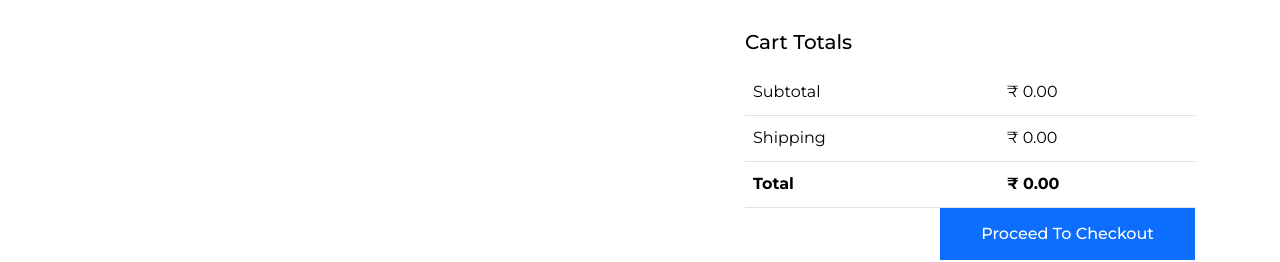
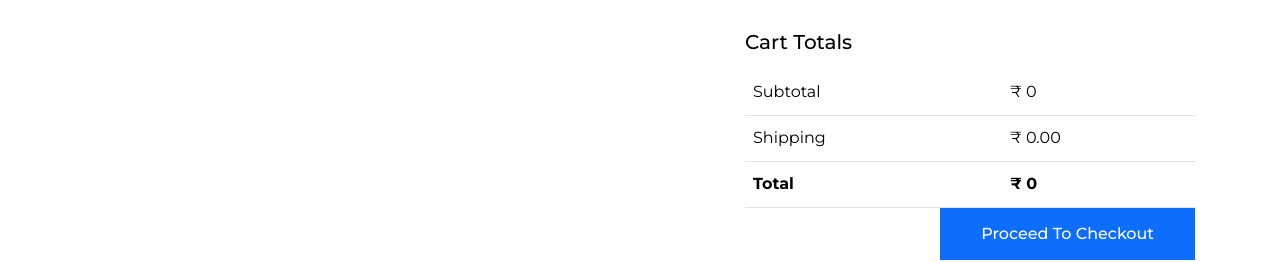
Before and after one commit to SumitYadav97/REACT.JS_JULY, a React (Vite) app: page /Cart in a window 1280 px wide. Shown: the part 777-1039 px from the top of the page. Built offline with nearby package versions, Linux system fonts and the light colour scheme; no server answers.

Commit message:
update changes

```diff
--- a/src/Pages/Cart.jsx
+++ b/src/Pages/Cart.jsx
@@ -42,11 +42,8 @@ const Cart = () => {
                     cartItems.map((item) => (
                       <tr key={item.id}>
                         <td>
-                          <Button
-                            variant="danger"
-                            size="sm"
-                            onClick={() =>
-                              dispatch(removeFromCart(item.id))
+                          <Button variant="danger" size="sm"
+                          onClick={() =>dispatch(removeFromCart(item.id))
                             }
                           >
                             ×
@@ -70,8 +67,7 @@ const Cart = () => {
 
                         <td>
                           <div className="d-flex gap-2 align-items-center">
-                            <Button
-                              size="sm"
+                            <Button size="sm"
                               onClick={() =>
                                 dispatch(
                                   decreaseQty(item.id)
@@ -103,7 +99,7 @@ const Cart = () => {
                           {(
                             item.price *
                             item.quantity
-                          ).toFixed(2)}
+                          )}
                         </td>
                       </tr>
                     ))
@@ -129,7 +125,7 @@ const Cart = () => {
                     <tr>
                       <td>Subtotal</td>
                       <td>
-                        ₹ {subtotal.toFixed(2)}
+                        ₹ {subtotal}
                       </td>
                     </tr>
 
@@ -144,7 +140,7 @@ const Cart = () => {
                       </td>
                       <td>
                         <strong>
-                          ₹ {subtotal.toFixed(2)}
+                          ₹ {subtotal}
                         </strong>
                       </td>
                     </tr>
```
Also changed, not shown: src/Pages/ProductDetail.jsx (+3 -20 lines), src/Pages/Wishlist.jsx (+1 -10 lines).
